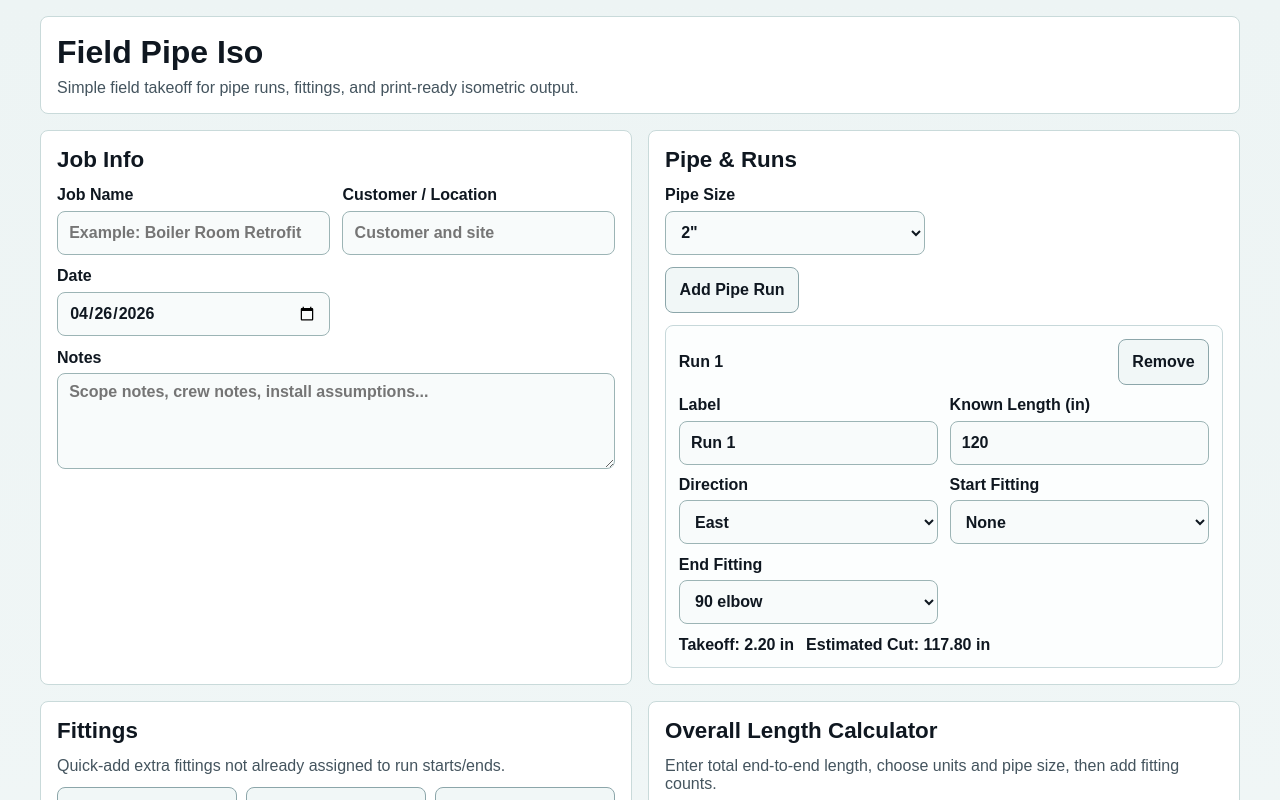
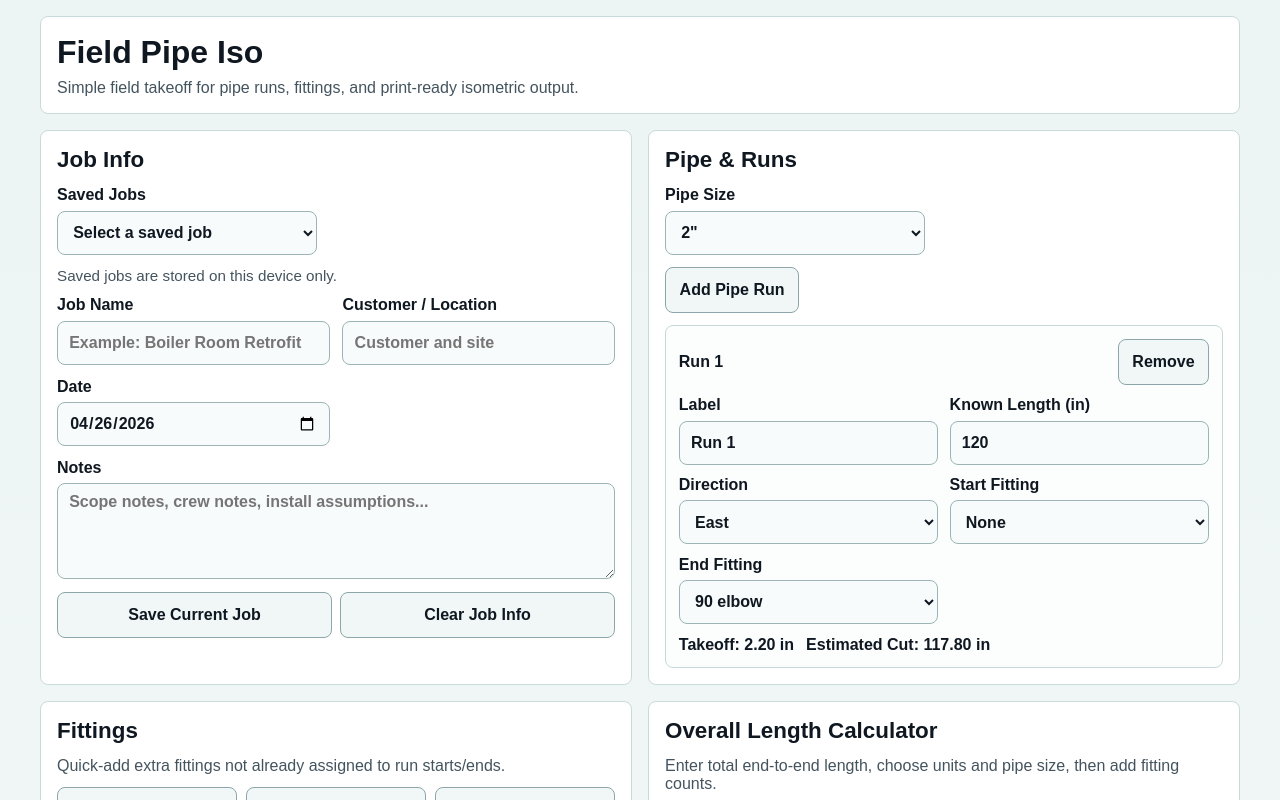
Before and after one commit to debsaisolutions-sketch/field-pipe-iso, a Next.js app: page / in a window 1280 px wide. Shown: the top 800 px of the page. Built offline with nearby package versions, Linux system fonts and the light colour scheme.

Commit message:
Improve saved job controls layout

```diff
--- a/src/app/page.js
+++ b/src/app/page.js
@@ -1,6 +1,6 @@
 "use client";
 
-import { useMemo, useState } from "react";
+import { useEffect, useMemo, useState } from "react";
 import styles from "./page.module.css";
 
 const PIPE_SIZES = ['1/2"', '3/4"', '1"', '1-1/4"', '1-1/2"', '2"', '3"', '4"', '6"'];
@@ -35,6 +35,8 @@ const DIRECTION_VECTOR = {
   up: [0, 0, 1],
   down: [0, 0, -1],
 };
+
+const SAVED_JOBS_STORAGE_KEY = "field-pipe-iso.saved-jobs.v1";
 
 // Estimated takeoff table for MVP only.
 // TODO: verify these with manufacturer and project spec data before production.
@@ -133,6 +135,28 @@ export default function Home() {
     EMPTY_FITTING_COUNTS
   );
   const [overallMaterialTakeoff, setOverallMaterialTakeoff] = useState(0);
+  const [savedJobs, setSavedJobs] = useState([]);
+  const [selectedSavedJobId, setSelectedSavedJobId] = useState("");
+
+  useEffect(() => {
+    try {
+      const stored = window.localStorage.getItem(SAVED_JOBS_STORAGE_KEY);
+      if (!stored) return;
+      const parsed = JSON.parse(stored);
+      if (!Array.isArray(parsed)) return;
+      const normalized = parsed
+        .map((item) => ({
+          id: String(item.id || ""),
+          name: String(item.name || ""),
+          customerLocation: String(item.customerLocation || ""),
+          notes: String(item.notes || ""),
+        }))
+        .filter((item) => item.id);
+      setSavedJobs(normalized);
+    } catch {
+      setSavedJobs([]);
+    }
+  }, []);
 
   const segmentRows = useMemo(() => {
     return segments.map((segment) => {
@@ -267,6 +291,53 @@ export default function Home() {
     setJob((prev) => ({ ...prev, [field]: value }));
   }
 
+  function persistSavedJobs(nextSavedJobs) {
+    setSavedJobs(nextSavedJobs);
+    window.localStorage.setItem(
+      SAVED_JOBS_STORAGE_KEY,
+      JSON.stringify(nextSavedJobs)
+    );
+  }
+
+  function saveCurrentJob() {
+    const nextSavedJob = {
+      id: String(Date.now()),
+      name: job.name.trim(),
+      customerLocation: job.customerLocation.trim(),
+      notes: job.notes.trim(),
+    };
+
+    if (!nextSavedJob.name && !nextSavedJob.customerLocation && !nextSavedJob.notes) {
+      return;
+    }
+
+    persistSavedJobs([nextSavedJob, ...savedJobs]);
+    setSelectedSavedJobId(nextSavedJob.id);
+  }
+
+  function applySavedJob(savedJobId) {
+    setSelectedSavedJobId(savedJobId);
+    const chosen = savedJobs.find((savedJob) => savedJob.id === savedJobId);
+    if (!chosen) return;
+
+    setJob((prev) => ({
+      ...prev,
+      name: chosen.name,
+      customerLocation: chosen.customerLocation,
+      notes: chosen.notes,
+    }));
+  }
+
+  function clearJobInfo() {
+    setSelectedSavedJobId("");
+    setJob((prev) => ({
+      ...prev,
+      name: "",
+      customerLocation: "",
+      notes: "",
+    }));
+  }
+
   function addPipeRun() {
     setSegments((prev) => [
       ...prev,
@@ -376,6 +447,24 @@ export default function Home() {
       <main className={styles.mainGrid}>
         <section className={styles.panel}>
           <h2>Job Info</h2>
+          <div className={styles.jobPresetRow}>
+            <label className={styles.inlineLabel}>
+              Saved Jobs
+              <select
+                value={selectedSavedJobId}
+                onChange={(event) => applySavedJob(event.target.value)}
+              >
+                <option value="">Select a saved job</option>
+                {savedJobs.map((savedJob) => (
+                  <option key={savedJob.id} value={savedJob.id}>
+                    {savedJob.name || "Untitled Job"}
+                    {savedJob.customerLocation ? ` - ${savedJob.customerLocation}` : ""}
+                  </option>
+                ))}
+              </select>
+            </label>
+          </div>
+          <p className={styles.localOnlyNote}>Saved jobs are stored on this device only.</p>
           <div className={styles.formGrid}>
             <label>
               Job Name
@@ -409,6 +498,18 @@ export default function Home() {
                 placeholder="Scope notes, crew notes, install assumptions..."
               />
             </label>
+            <div className={`${styles.fullWidth} ${styles.jobActionsRow}`}>
+              <button
+                className={styles.secondaryActionBtn}
+                type="button"
+                onClick={saveCurrentJob}
+              >
+                Save Current Job
+              </button>
+              <button className={styles.secondaryActionBtn} type="button" onClick={clearJobInfo}>
+                Clear Job Info
+              </button>
+            </div>
           </div>
         </section>
 
--- a/src/app/page.module.css
+++ b/src/app/page.module.css
@@ -91,6 +91,29 @@
 .inlineLabel {
   max-width: 260px;
   margin-bottom: 0.75rem;
+}
+
+.jobPresetRow {
+  display: block;
+  margin-bottom: 0.35rem;
+}
+
+.localOnlyNote {
+  margin-bottom: 0.8rem;
+  color: #44545e;
+  font-size: 0.95rem;
+}
+
+.jobActionsRow {
+  display: grid;
+  gap: 0.5rem;
+  grid-template-columns: 1fr;
+}
+
+.secondaryActionBtn {
+  min-height: 38px;
+  padding: 0.4rem 0.75rem;
+  font-weight: 600;
 }
 
 .primaryBtn {
@@ -262,6 +285,10 @@
   .runFields {
     grid-template-columns: repeat(2, minmax(0, 1fr));
   }
+
+  .jobActionsRow {
+    grid-template-columns: repeat(2, minmax(0, 1fr));
+  }
 }
 
 @media print {
```
